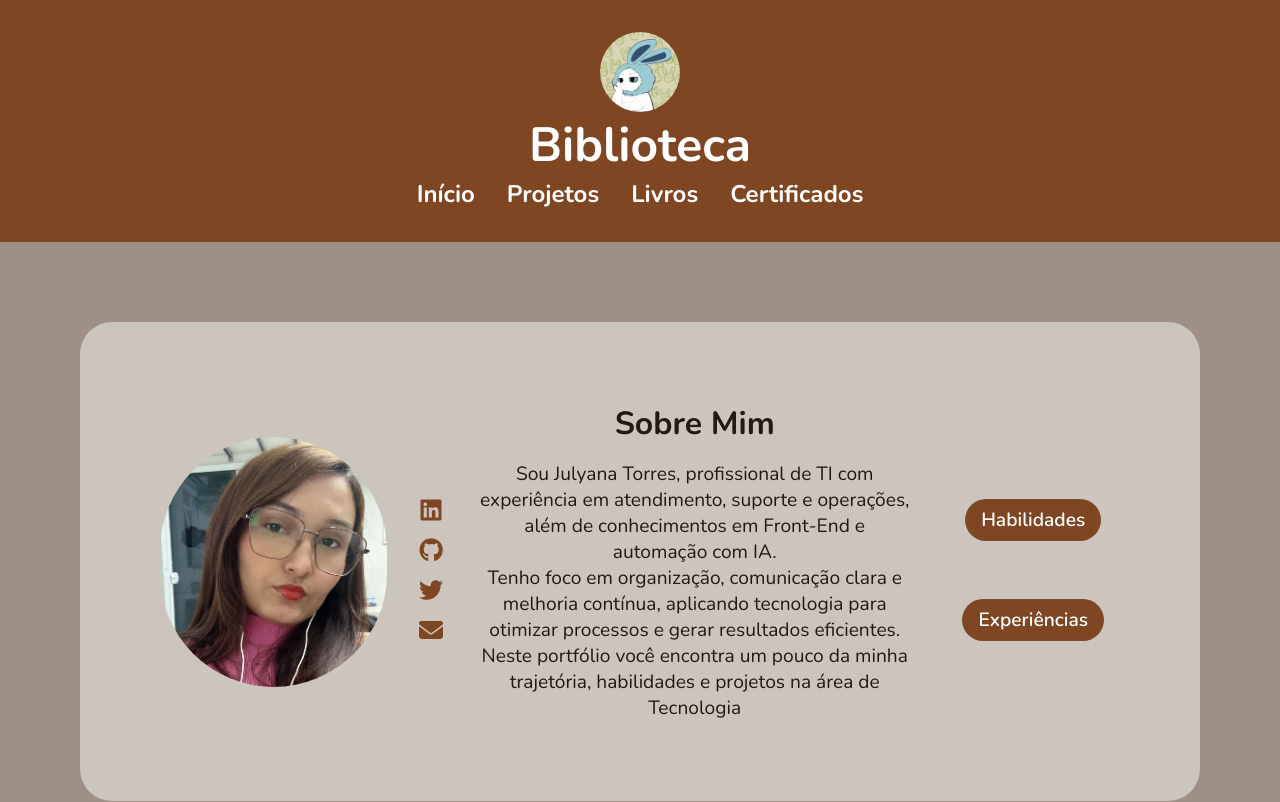
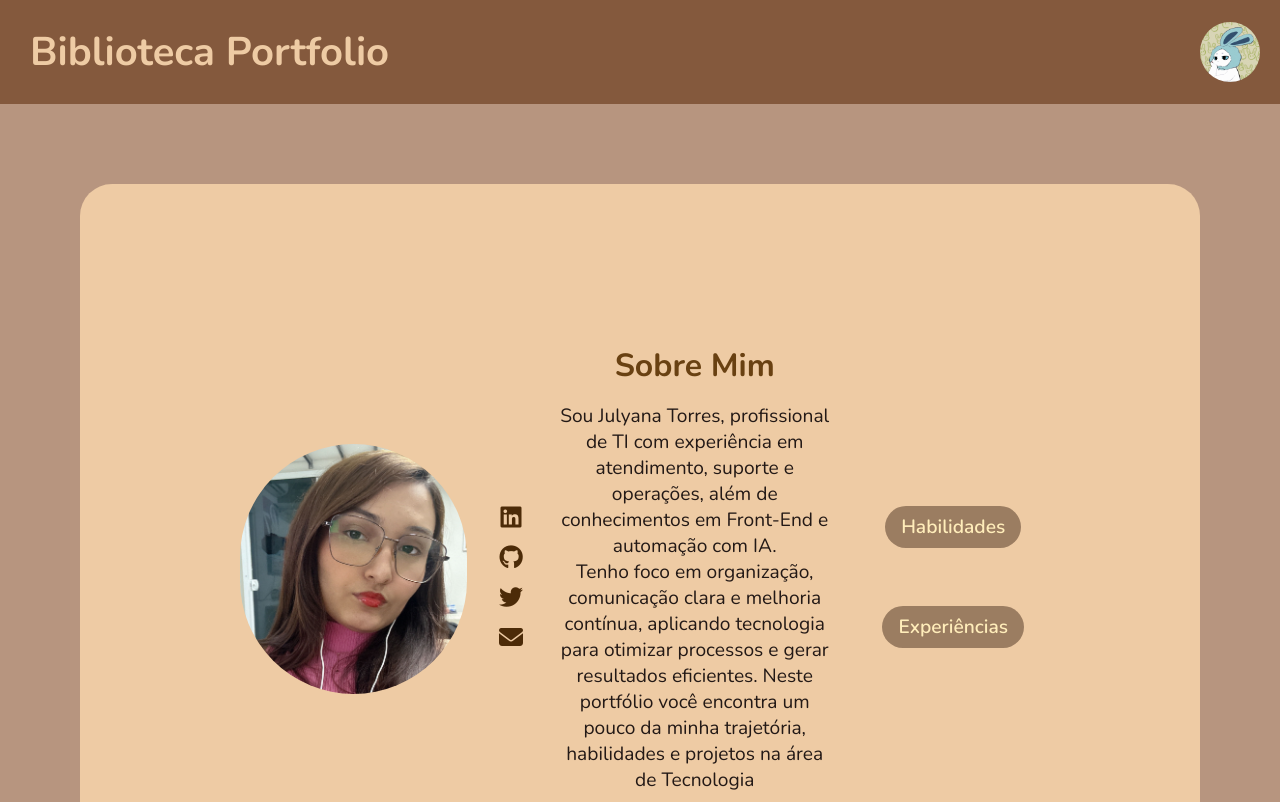
Before and after one commit to JuHyu4/Biblioteca-Portifolio, a plain HTML site: page index.html in a window 1280 px wide. Shown: the top 802 px of the page. Drawn offline with nearby package versions, Linux system fonts and the light colour scheme.

Commit message:
criação menu gatinho e criação documento js

```diff
--- a/index.html
+++ b/index.html
@@ -7,7 +7,9 @@
     <title>Biblioteca</title>
     <link rel="stylesheet" href="src/css/reset.css">
     <link rel="stylesheet" href="src/css/base.css">
+    <link rel="stylesheet" href="src/css/menu.css">
     <link rel="stylesheet" href="src/css/style.css">
+
 
     <link rel="preconnect" href="https://fonts.googleapis.com">
     <link rel="preconnect" href="https://fonts.gstatic.com" crossorigin>
@@ -19,25 +21,22 @@
 </head>
 
 <body>
-    <header class="cabecalho">
-        <nav>
-            <img src="src/img/gato 5.jpeg" alt="icone">
-            <h1>Biblioteca</h1>
+     <header class="header">
+    <div class="logo">
+        <h1>Biblioteca Portfolio</h1>
+    </div>
 
-            <!-- <button class="hamburguer">
-                <span></span>
-                <span></span>
-                <span></span>
-            </button> -->
+    <button class="menu-btn" id="menuButton">
+        <img src="src/img/gato 5.jpeg" alt="menu" id="menuIcon">
+    </button>
 
-            <ul class="menu">
-                <li><a href="#">Início</a></li>
-                <li><a href="projetos.html">Projetos</a></li>
-                <li><a href="livros.html">Livros</a></li>
-                <li><a href="certificados.html">Certificados</a></li>
-            </ul>
-        </nav>
-    </header>
+    <nav class="nav" id="menuNav">
+        <a href="index.html">Início</a>
+        <a href="projetos.html">Projetos</a>
+        <a href="livros.html">Livros</a>
+        <a href="certificados.html">Certificados</a>
+    </nav>
+</header>
 
     <main>
 
@@ -173,7 +172,7 @@
 
     <footer class="rodape">
         <p>Biblioteca Julyana &copy; 2025</p>
+        <script src="src/js/script.js"></script>
     </footer>
-</body>
-
+    </body>
 </html>
--- a/src/css/base.css
+++ b/src/css/base.css
@@ -1,8 +1,10 @@
 :root{
-    --cor-cinza-clara: #CCC5BE;
+    --cor-vanilla: #eecba4;
+    --cor-cream: #ffedba;
+    --cor-almond: #b7957f;
+    --cor-mocca: #84593d;
+    --cor-expresso: #4C2B08;
+    --cor-marrom-clara: #9b7d61;
+    --cor-marrom-escura: #694112;
     --cor-neutra-escura: #231916;
-    --cor-neutra-clara: #9E9086;
-    --cor-primaria: #7f4624;
-    --cor-primaria-clara: #ffffff;
-    --cor-marrom-escura: #706154;
 }
--- /dev/null
+++ b/src/css/menu.css
@@ -0,0 +1,75 @@
+* {
+    margin: 0;
+    padding: 0;
+    box-sizing: border-box;
+    text-decoration: none;
+    list-style: none;
+    outline: none;
+
+}
+.header{
+    grid-area: header;
+    background-color: var(--cor-mocca);
+}
+
+.logo{
+    display: flex;
+    align-items: center;
+    gap: 10px;
+    padding: 10px;
+}
+
+.logo h1{
+    color: var(--cor-vanilla);
+    font-size: 2.5rem;
+    cursor: pointer;
+}
+
+.logo h1:hover{
+    color: var(--cor-expresso);
+}
+
+.menu-btn {
+    display: flex;
+    align-items: center;
+    justify-content: center;
+    background: none;
+    border: none;
+    cursor: pointer;
+    padding: 0;
+}
+
+.menu-btn img {
+    width: 60px;
+    height: 60px;
+    cursor: pointer;
+    transition: transform 0.4s ease, filter 0.4s ease;
+}
+
+
+.nav {
+    display: none;
+    flex-direction: column;
+    position: absolute;
+    top: 6.5rem;
+    right: 20px;
+    background: var(--cor-marrom-escura);
+    padding: 3rem;
+    border-radius: 1rem;
+    gap: 1rem;
+}
+
+.nav a {
+    color: var(--cor-vanilla);
+    text-decoration: none;
+    font-size: 1.3rem;
+    transition: color 0.3s ease;
+}
+
+.nav a:hover {
+    color: var(--cor-mocca);
+}
+
+.nav.active {
+    display: flex;
+}
--- a/src/css/reset.css
+++ b/src/css/reset.css
@@ -6,10 +6,32 @@
   outline: none;
 
 }
+
+header {
+    padding: 15px 20px;
+    display: flex;
+    justify-content: space-between;
+    align-items: center;
+    position: relative;
+}
+
+a{
+    text-decoration: none;
+    color: var(--cor-primaria-clara);
+}
+
+ul{
+    list-style: none;
+}
+
+img{
+    max-width: 100%;
+}
+
 body {
     font-family: 'Nunito', sans-serif;
     box-sizing: border-box;
-    background-color: var(--cor-neutra-clara);
+    background-color: var(--cor-almond);
     min-height: 100vh;
     grid-template-rows: auto;
     grid-template-areas:
--- a/src/css/style.css
+++ b/src/css/style.css
@@ -6,54 +6,17 @@ img {
     border-radius: 6rem;
 }
 
-.cabecalho{
-    background-color: var(--cor-primaria);
-}
 
-.cabecalho nav{
-    display: flex;
-    flex-direction: column;
-    justify-content: space-between;
-    align-items: center;
-    padding: 2rem 1rem;
-}
-
-.cabecalho nav h1{
-    color: var(--cor-primaria-clara);
-    font-size: 3rem;
-    font-weight: bold;
-}
-
-.cabecalho nav ul{
-    display: flex;
-    gap: 2rem;
-}
-
-.cabecalho nav a{
-    color: var(--cor-primaria-clara);
-    font-size: 1.5rem;
-    font-weight: bold;
-}
-
-.cabecalho nav a:hover{
-    color: var(--cor-marrom-escura);
-}
-
-.cabecalho nav img{
-    width: 5rem;
-    height: 5rem;
-    border-radius: 3rem;
-}
 
 .container .sobre-mim{
     display: flex;
     flex-direction: row;
     align-items: center;
     gap: 2rem;
-    padding: 5rem;
+    padding: 10rem;
     width: 100%;
     justify-content: center;
-    background-color: var(--cor-cinza-clara);
+    background-color: var(--cor-vanilla);
    border-radius: 2rem;
 
 }
@@ -69,7 +32,7 @@ img {
 }
 
 .container .sobre-mim h2{
-    color: var(--cor-neutra-escura);
+    color: var(--cor-marrom-escura);
     font-size: 2rem;
     font-weight: bold;
     text-align: center;
@@ -95,7 +58,7 @@ img {
     margin-top: 1rem;
 }
 .container .sobre-mim .redes-sociais a{
-    color: var(--cor-primaria);
+    color: var(--cor-expresso);
     font-size: 1.5rem;
     text-decoration: none;
     transition: transform 0.2s ease, color 0.2s ease;
@@ -120,8 +83,8 @@ img {
 
 }
 .container .sobre-mim .guias a{
-    background-color: var(--cor-primaria);
-    color: var(--cor-primaria-clara);
+    background-color: var(--cor-marrom-clara);
+    color: var(--cor-cream);
     padding: 0.5rem 1rem;
     border-radius: 0.5rem;
     text-decoration: none;
@@ -133,13 +96,11 @@ img {
 
 
 .container .sobre-mim .guias a:hover{
-    background-color: var(--cor-neutra-escura);
-    color: var(--cor-neutra-clara);
+    background-color: var(--cor-marrom-escura);
     transform: translateY(-2px);
 }
 
 .container {
-    background-color: var(--cor-neutra-clara);
     display: flex;
     flex-direction: column;
     align-items: flex-start;
@@ -150,7 +111,7 @@ img {
 }
 
 .container h1{
-    color: var(--cor-neutra-escura);
+    color: var(--cor-expresso);
     font-size: 2.5rem;
     font-weight: bold;
     text-align: center;
@@ -158,7 +119,7 @@ img {
 }
 
 .container p{
-    color: var(--cor-neutra-escura);
+    color: var(--cor-cream);
     font-size: 1.2rem;
     text-align: center;
     width: 100%;
@@ -188,14 +149,14 @@ img {
 }
 
 .container .item h1{
-    color: var(--cor-primaria-clara);
+    color: var(--cor-vanilla);
     font-size: 1.5rem;
     font-weight: bold;
     margin-top: 1rem;
 }
 
 .container .item p{
-    color: var(--cor-primaria-clara);
+    color: var(--cor-cream);
     font-size: 1rem;
     text-align: center;
     margin-top: 0.5rem;
@@ -225,7 +186,7 @@ img {
 .container .habilidades h2{
     width: 100%;
     text-align: center;
-    color: var(--cor-neutra-escura);
+    color: var(--cor-expresso);
     font-size: 2rem;
     font-weight: bold;
     margin-bottom: 1rem;
@@ -233,7 +194,7 @@ img {
 
 .container .habilidades .habilidade{
     background-color: var(--cor-marrom-escura);
-    color: var(--cor-primaria-clara);
+    color: var(--cor-cream);
     padding: 2rem;
     border-radius: 1rem;
     font-size: 1.2rem;
@@ -247,7 +208,7 @@ img {
 }
 
 .container .habilidades .habilidade:hover{
-    background-color: var(--cor-primaria);
+    background-color: var(--cor-mocca);
     transform: translateY(-5px);
 }
 .container .experiencias{
@@ -256,20 +217,20 @@ img {
     gap: 2rem;
     width: 100%;
     padding: 5rem;
-    border-top: 1px solid var(--cor-neutra-escura);
+    border-top: 1px solid var(--cor-expresso);
 
 }
 .container .experiencias h2{
     width: 100%;
     text-align: center;
-    color: var(--cor-neutra-escura);
+    color: var(--cor-expresso);
     font-size: 2rem;
     font-weight: bold;
     margin-bottom: 3rem;
 }
 .container .experiencias .experiencia{
     background-color: var(--cor-marrom-escura);
-    color: var(--cor-primaria-clara);
+    color: var(--cor-cream);
     padding: 2rem;
     min-height: 100px;
     border-radius: 8rem;
@@ -277,14 +238,9 @@ img {
     font-size: 1.3rem;
     text-align: center;
 }
-.container .experiencias .experiencia:hover{
-    background-color: var(--cor-primaria);
-    transform: translateY(-5px);
-}
-
 
 .container .experiencias .experiencia:hover{
-    background-color: var(--cor-primaria);
+    background-color: var(--cor-mocca);
     transform: translateY(-5px);
 
 }
@@ -292,7 +248,7 @@ img {
 
 
 footer{
-    background-color: var(--cor-primaria);
+    background-color: var(--cor-mocca);
     display: flex;
     justify-content: center;
     align-items: center;
@@ -300,42 +256,11 @@ footer{
 }
 
 footer p{
-    color: var(--cor-primaria-clara);
+    color: var(--cor-expresso);
     font-size: 1rem;
 }
-    /* .hamburguer {
-        display: none;
-        flex-direction: column;
-        justify-content: space-between;
-        width: 2rem;
-        height: 1.5rem;
-        background: none;
-        border: none;
-        cursor: pointer;
-    }
-    .hamburguer span {
-        display: block;
-        width: 100%;
-        height: 0.25rem;
-        background-color: var(--cor-primaria-clara);
-        border-radius: 0.125rem;
-    } */
-@media (max-width: 768px) {
-    .cabecalho nav ul {
-        display: none;
-        flex-direction: column;
-        gap: 1rem;
-        margin-top: 1rem;
-    }
 
-    .cabecalho nav ul.active {
-        display: flex;
-    }
 
-    .hamburguer {
-        display: flex;
-    }
-}
 @media (max-width: 600px) {
     .container {
         padding: 2rem;
--- /dev/null
+++ b/src/js/script.js
@@ -0,0 +1,16 @@
+const menuButton = document.getElementById("menuButton");
+const menuNav = document.getElementById("menuNav");
+const menuIcon = document.getElementById("menuIcon");
+
+menuButton.addEventListener("click", () => {
+
+    // Troca a imagem assim que clicar
+    if (menuButton.classList.contains("active")) {
+        menuIcon.src = "src/img/gato 5.jpeg";
+    } else {
+        menuIcon.src = "src/img/gato 1.jpeg";
+    }
+
+    menuButton.classList.toggle("active");
+    menuNav.classList.toggle("active");
+});
```
Also changed, not shown: certificados.html (+20 -12 lines), livros.html (+20 -12 lines), projetos.html (+21 -12 lines), 1 other file.
